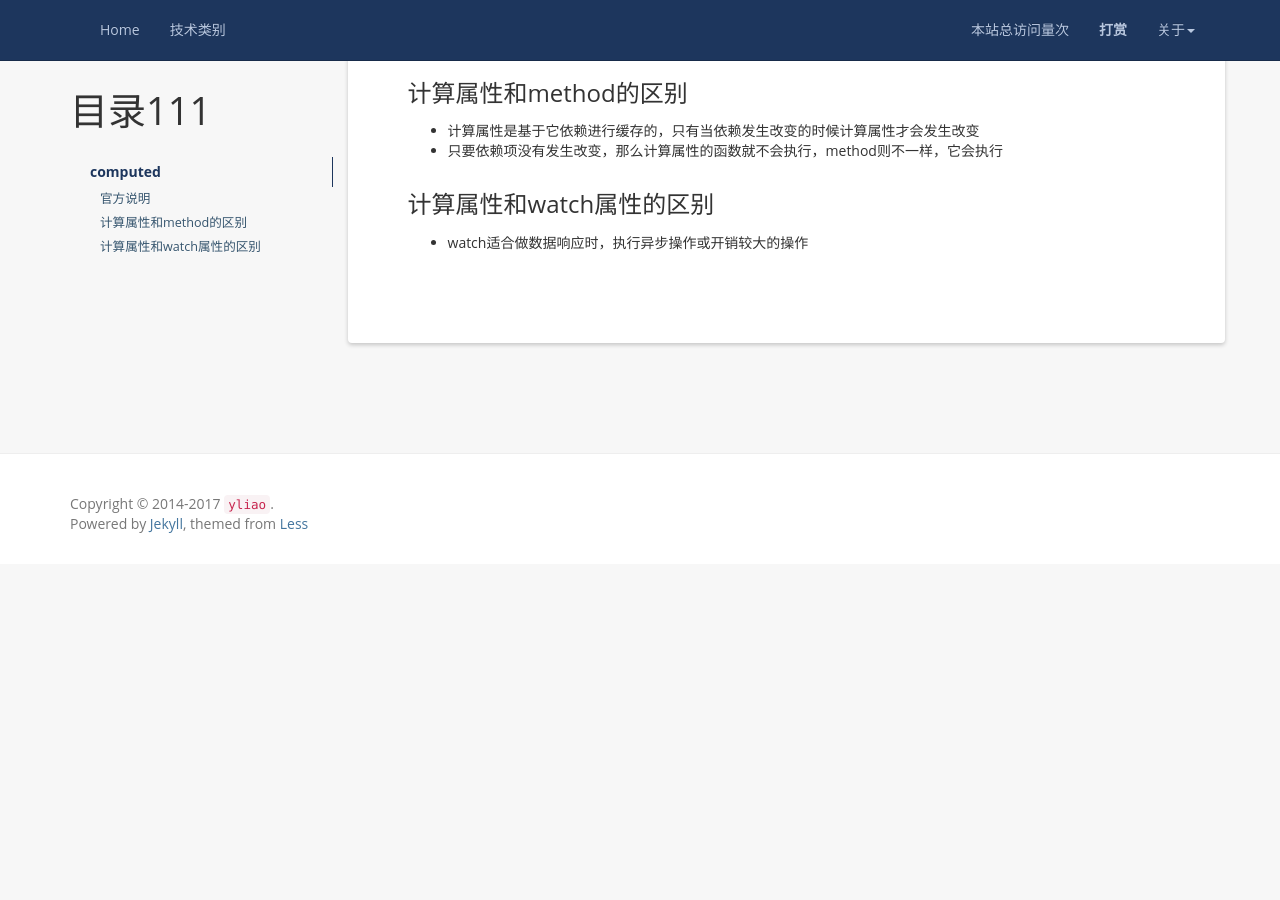
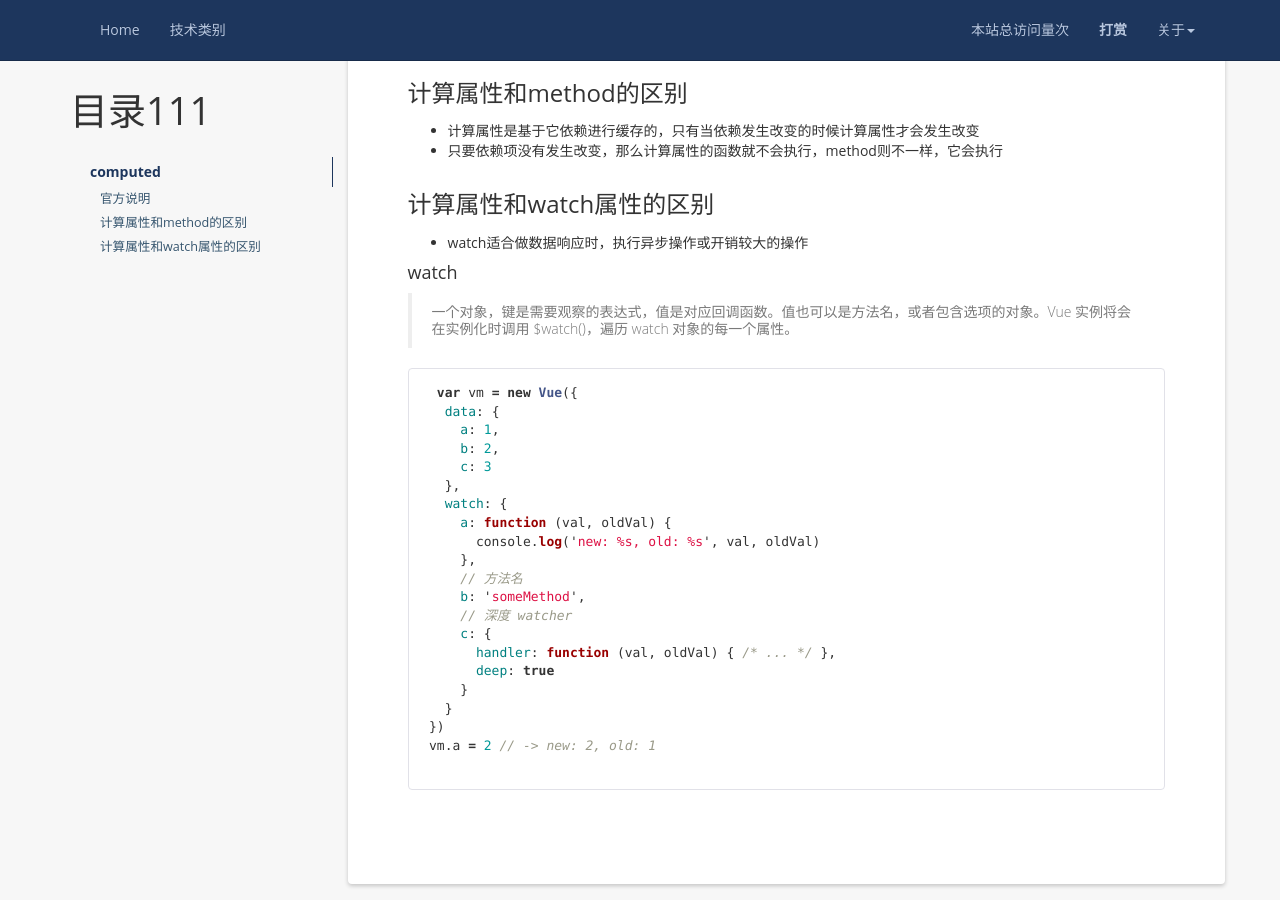
Before and after one commit to superlyao/blog, a Jekyll site: the page built from _posts/2017-7-17-vue的计算属性.md, in a window 1280 px wide and 900 px high, scrolled down 1080 px. Built offline with Jekyll 4.4.1, drawn with Linux system fonts in a browser that asks for light colours; nearby versions of some CDN libraries; a script that is not in the unit is left out; comment, search, counter and statistics services are not loaded; before the commit the page ends 1644 px from its top, so only the background shows below that.

Commit message:
update vue

````diff
--- a/_posts/2017-7-17-vue的计算属性.md
+++ b/_posts/2017-7-17-vue的计算属性.md
@@ -55,3 +55,31 @@ Computed reversed message: "olleH"
 ### 计算属性和watch属性的区别
 
 - watch适合做数据响应时，执行异步操作或开销较大的操作
+
+#### watch
+
+ > 一个对象，键是需要观察的表达式，值是对应回调函数。值也可以是方法名，或者包含选项的对象。Vue 实例将会在实例化时调用 $watch()，遍历 watch 对象的每一个属性。
+
+ ```javascript
+ var vm = new Vue({
+  data: {
+    a: 1,
+    b: 2,
+    c: 3
+  },
+  watch: {
+    a: function (val, oldVal) {
+      console.log('new: %s, old: %s', val, oldVal)
+    },
+    // 方法名
+    b: 'someMethod',
+    // 深度 watcher
+    c: {
+      handler: function (val, oldVal) { /* ... */ },
+      deep: true
+    }
+  }
+})
+vm.a = 2 // -> new: 2, old: 1
+
+ ```
````
